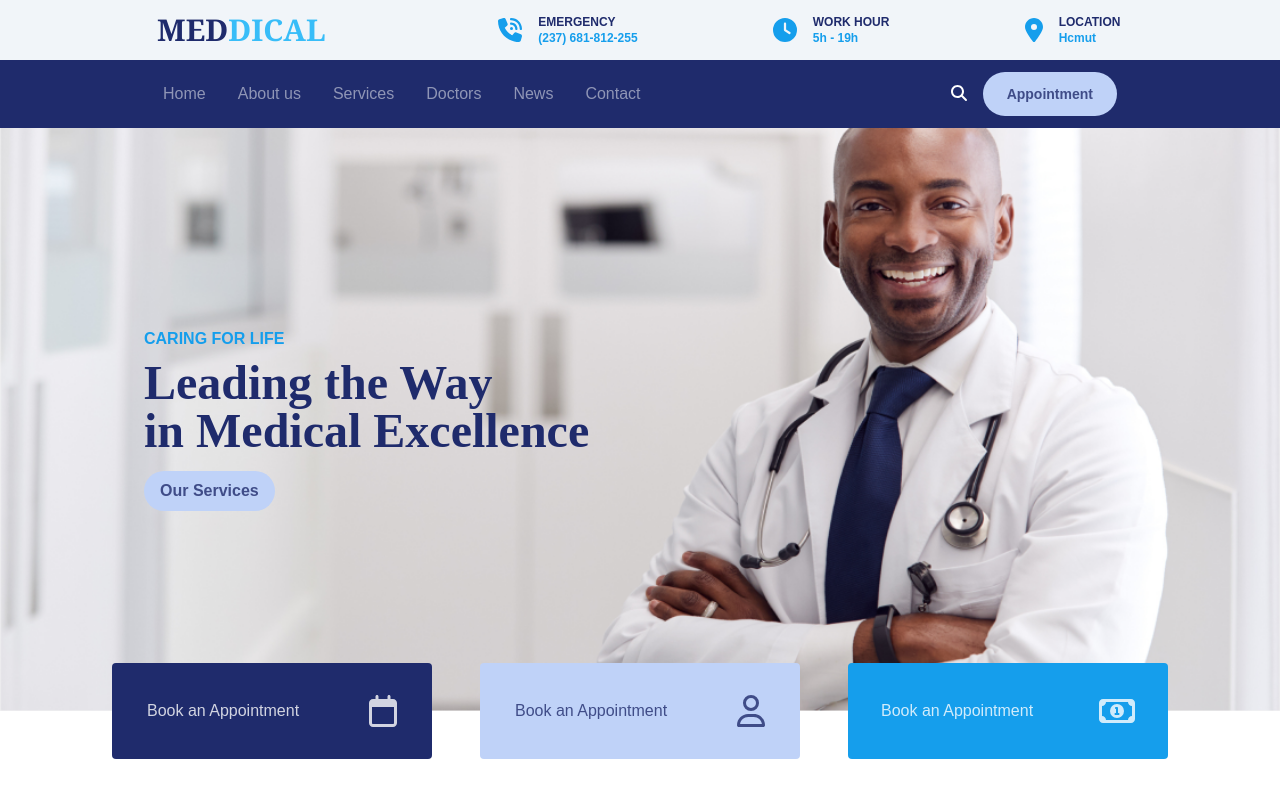
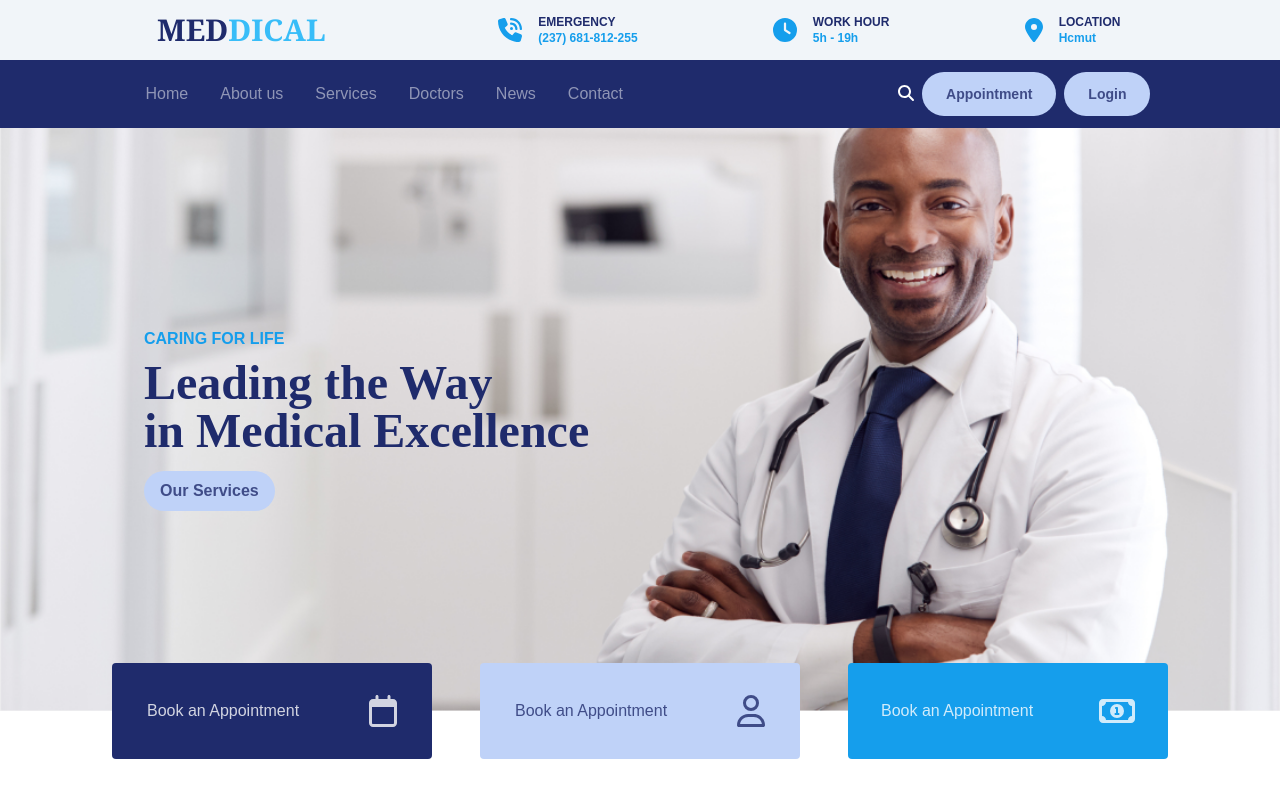
Before and after one commit to MinhChieens/random-assgn-demo, a React (Vite) app: page / in a window 1280 px wide. Shown: the top 800 px of the page. Built offline with nearby package versions, Linux system fonts and the light colour scheme; no server answers.

Commit message:
add temp login button

```diff
--- a/src/components/Navbar.jsx
+++ b/src/components/Navbar.jsx
@@ -26,7 +26,7 @@ const Navbar = () => {
                   </a>
                ))}
             </nav>
-            <nav className="static flex m-auto items-center ">
+            <nav className="static flex m-auto items-center gap-2">
                <a href="search">
                   <FontAwesomeIcon
                      style={{ color: "#ffffff" }}
@@ -35,10 +35,16 @@ const Navbar = () => {
                   />
                </a>
                <a
-                  className="mx-4  text-sm font-bold text-darkblue/80 transition-colors hover:text-darkblue block px-6 py-3 bg-solid rounded-full bg-lightblue"
+                  className="text-sm font-bold text-darkblue/80 transition-colors hover:text-darkblue block px-6 py-3 bg-solid rounded-full bg-lightblue"
                   href="appointment"
                >
                   Appointment
+               </a>
+               <a
+                  className="text-sm font-bold text-darkblue/80 transition-colors hover:text-darkblue block px-6 py-3 bg-solid rounded-full bg-lightblue"
+                  href="login"
+               >
+                  Login
                </a>
             </nav>
          </div>
```
